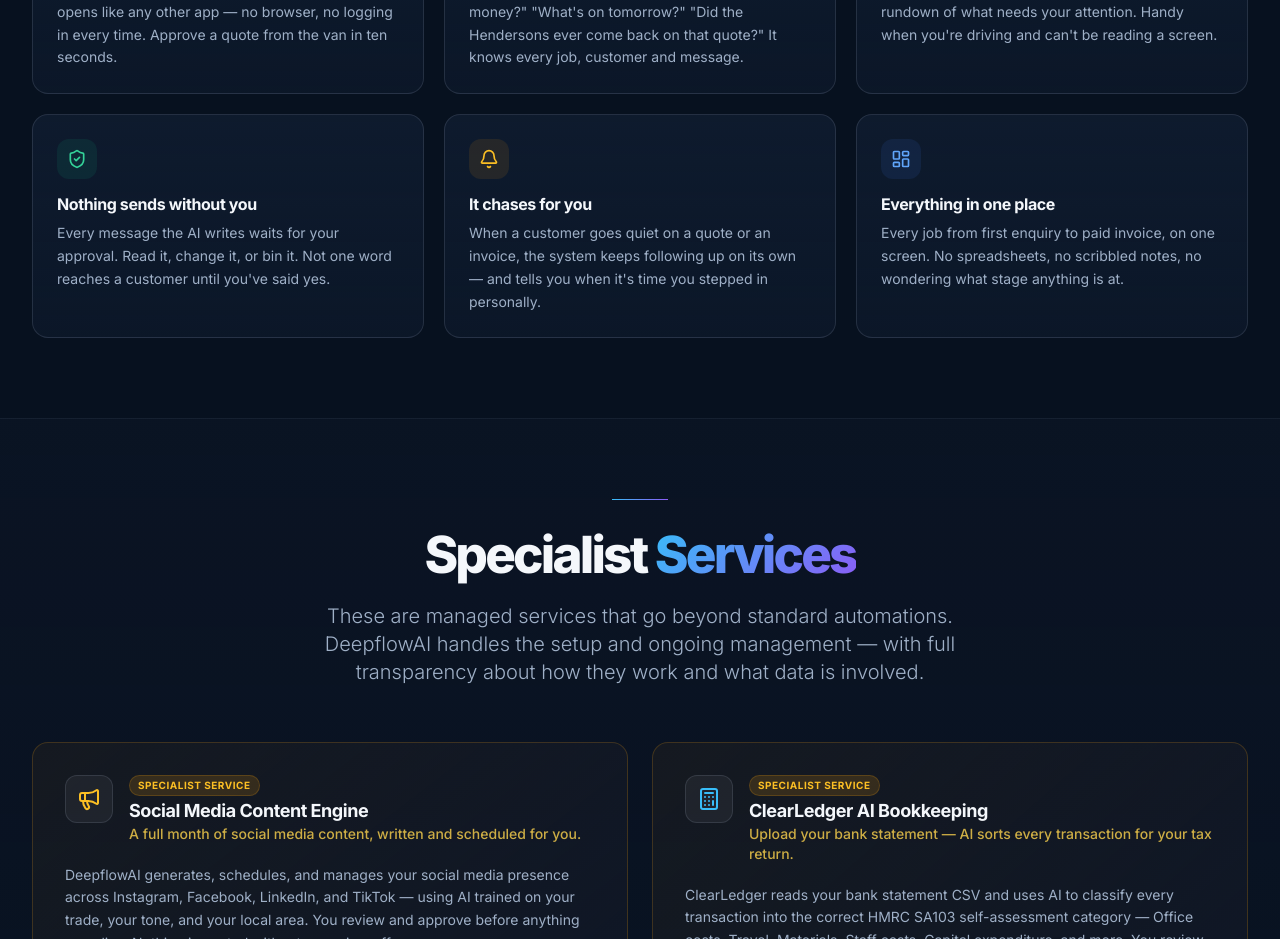
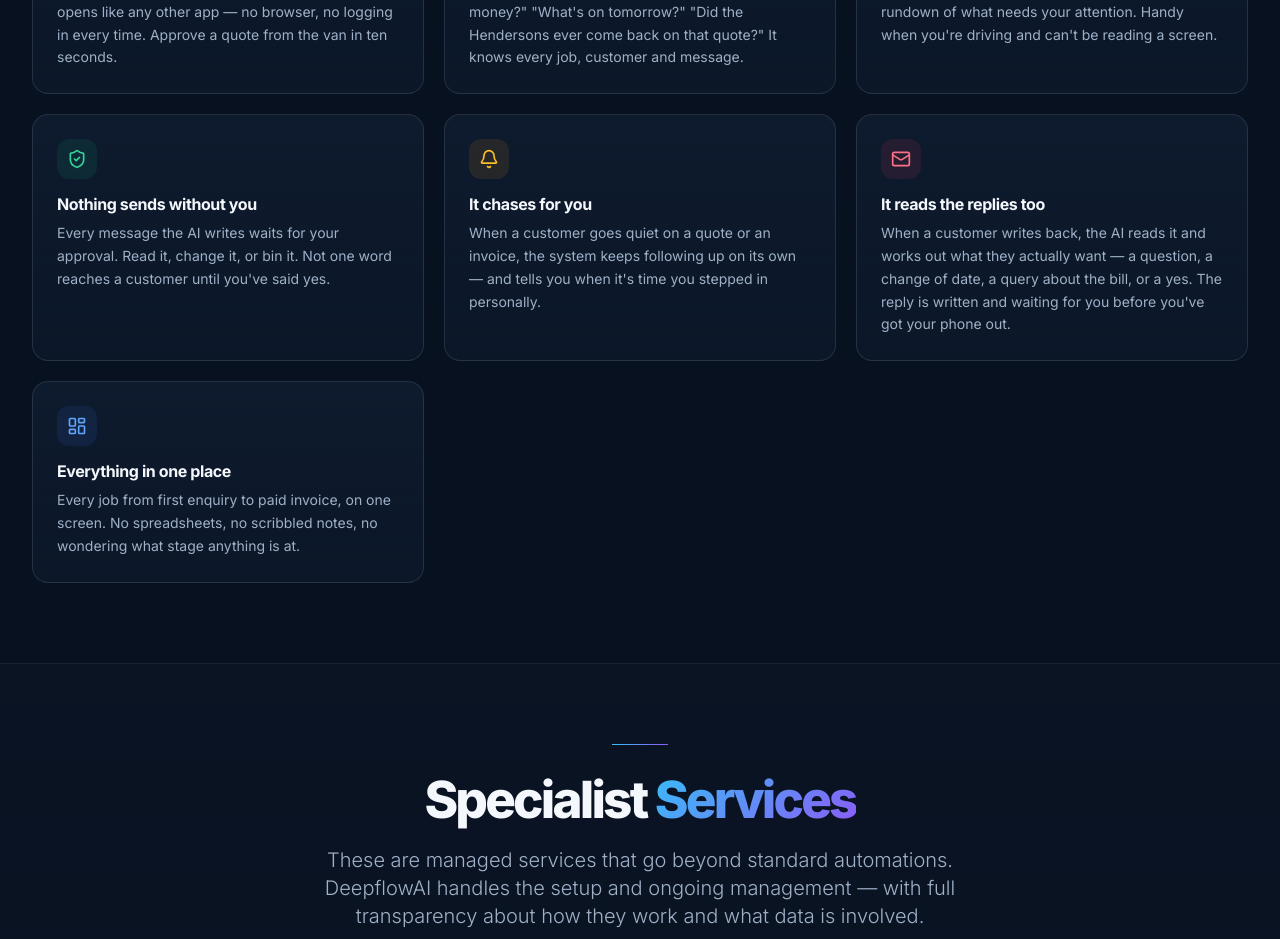
Before and after one commit to colinc-deepflow/marketing-website, a React (Vite) app: page / in a window 1280 px wide. Shown: the part 4180-5119 px from the top of the page. Built offline with nearby package versions, Linux system fonts and the light colour scheme.

Commit message:
Move pricing to its own page and add reply handling to the feature list

```diff
--- a/components/Features.tsx
+++ b/components/Features.tsx
@@ -142,9 +142,17 @@ const AUTOMATION_DATA: Record<string, { title: string; desc: string; icon: React
 // ── What comes with it, beyond the automations ────────────────────────────────
 // The site used to describe DeepflowAI purely as a list of email automations,
 // which undersold it badly — the portal app, the AI assistant and Call Me were
-// never mentioned anywhere. Only genuinely working features are listed here:
-// push notifications, alerts posted into the portal chat, and a scheduled daily
-// call are all designed but not yet built, so they are deliberately absent.
+// never mentioned anywhere. Only genuinely working features are listed here.
+//
+// DELIBERATELY ABSENT, and each for a reason:
+//   - push notifications: designed, not built (task #122)
+//   - alerts posted into the portal chat: not built
+//   - a scheduled daily call: the cron exists but the briefing doesn't yet
+//     include open loops (#96)
+//   - PHOTO ENQUIRIES and VOICE NOTES: these work, but only over customer-facing
+//     WhatsApp, and whether that channel survives is undecided (#56). Over email
+//     a photo would bounce at 150KB (#88). Add them once both are settled — they
+//     are two of the most demonstrable features in the product and worth having.
 const PLATFORM_FEATURES = [
   {
     title: 'Your own app',
@@ -175,6 +183,16 @@ const PLATFORM_FEATURES = [
     icon: <Bell className="h-5 w-5 text-amber-400" />,
     iconBg: 'bg-amber-500/10',
     desc: 'When a customer goes quiet on a quote or an invoice, the system keeps following up on its own — and tells you when it\'s time you stepped in personally.',
+  },
+  {
+    // The reply handling was missing entirely, which undersold the product badly.
+    // It is the thing competitors don't do — they send email, they don't read it.
+    // Backed by replyHandler.js: classifies intent, drafts a response, queues it
+    // for approval. Nothing auto-sends (auto-send was removed 30 July 2026).
+    title: 'It reads the replies too',
+    icon: <Mail className="h-5 w-5 text-rose-400" />,
+    iconBg: 'bg-rose-500/10',
+    desc: 'When a customer writes back, the AI reads it and works out what they actually want — a question, a change of date, a query about the bill, or a yes. The reply is written and waiting for you before you\'ve got your phone out.',
   },
   {
     title: 'Everything in one place',
```
Also changed, not shown: 1 other file (tests, documents, lock files or other folders).
